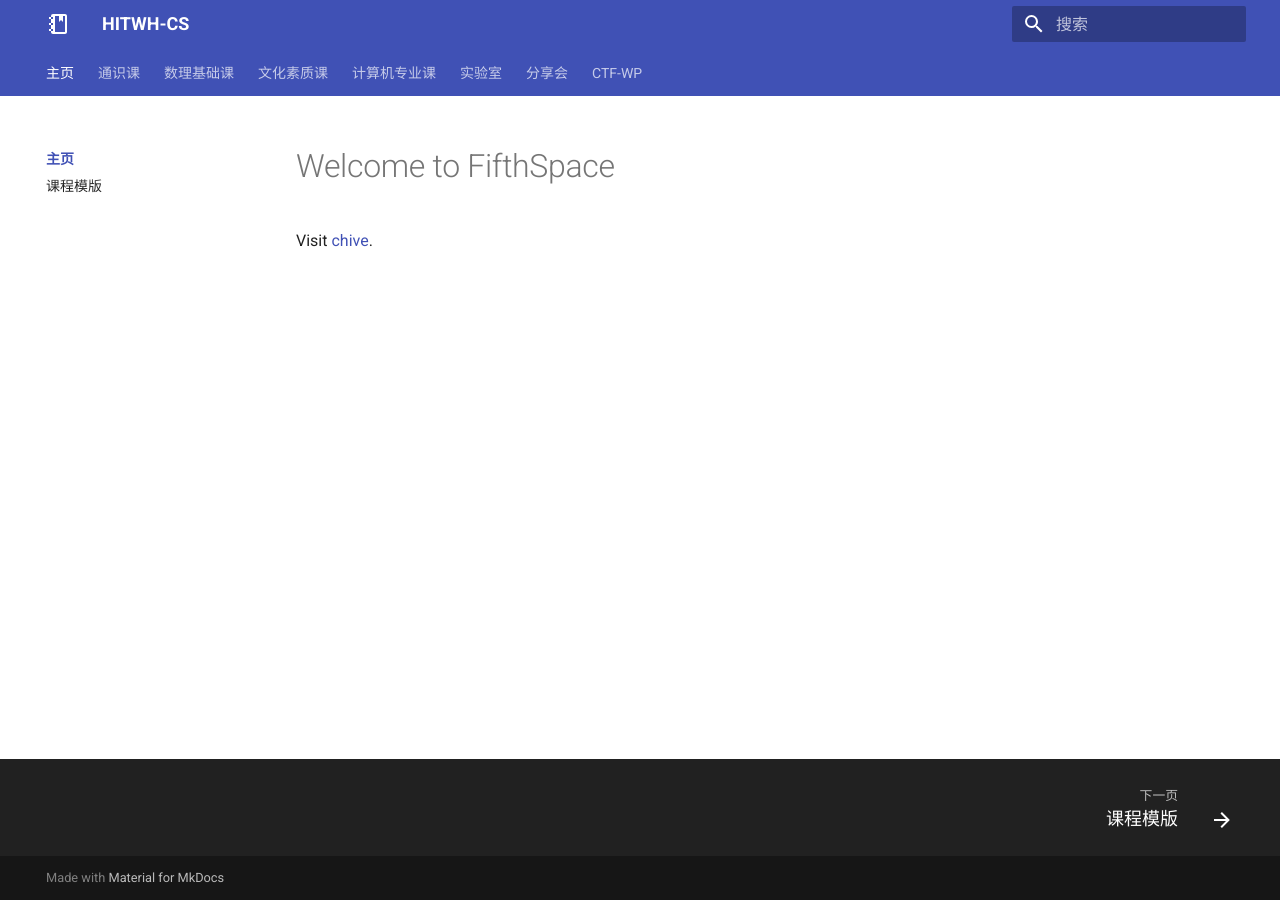
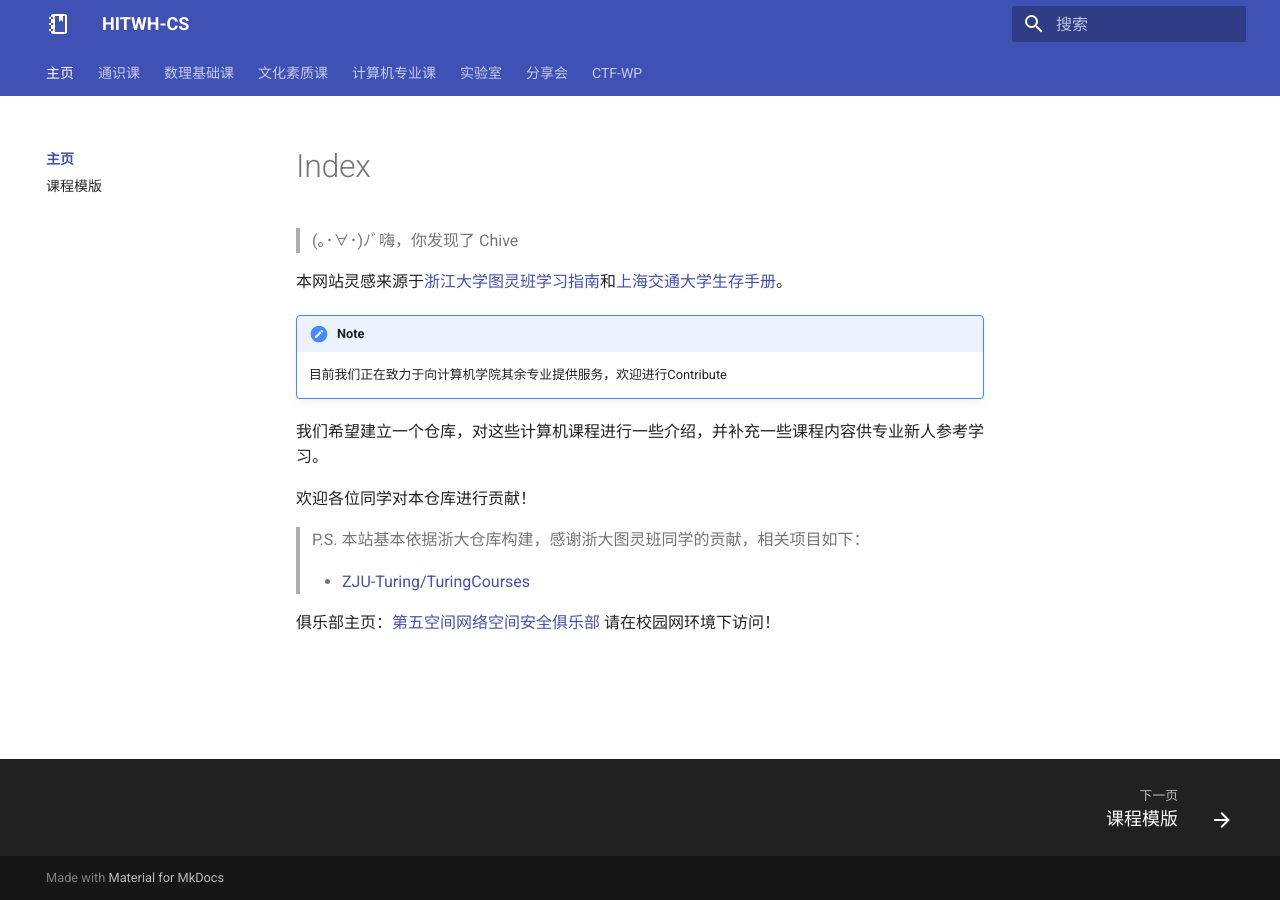
Before and after one commit to Fifth-Space/HITWH-CS, an MkDocs documentation site: the page built from docs/index.md, in a window 1280 px wide. Built offline with MkDocs 1.6.1 and Material for MkDocs 9.7.7, drawn with Linux system fonts in a browser that asks for light colours.

Commit message:
Update index.md

```diff
--- a/docs/index.md
+++ b/docs/index.md
@@ -1,2 +1,17 @@
-# Welcome to FifthSpace
-Visit [chive](https://chive.vaa.la).
+> (｡･∀･)ﾉﾞ嗨，你发现了 Chive
+
+
+本网站灵感来源于[浙江大学图灵班学习指南](https://zju-turing.github.io/TuringCourses/)和[上海交通大学生存手册](https://survivesjtu.gitbook.io/survivesjtumanual/)。
+
+!!! note
+    目前我们正在致力于向计算机学院其余专业提供服务，欢迎进行Contribute
+
+我们希望建立一个仓库，对这些计算机课程进行一些介绍，并补充一些课程内容供专业新人参考学习。
+
+欢迎各位同学对本仓库进行贡献！
+
+> P.S. 本站基本依据浙大仓库构建，感谢浙大图灵班同学的贡献，相关项目如下：
+>
+> - [ZJU-Turing/TuringCourses](https://github.com/ZJU-Turing/TuringCourses/)
+
+俱乐部主页：[第五空间网络空间安全俱乐部](https://chive.vaa.la/) 请在校园网环境下访问！
```
